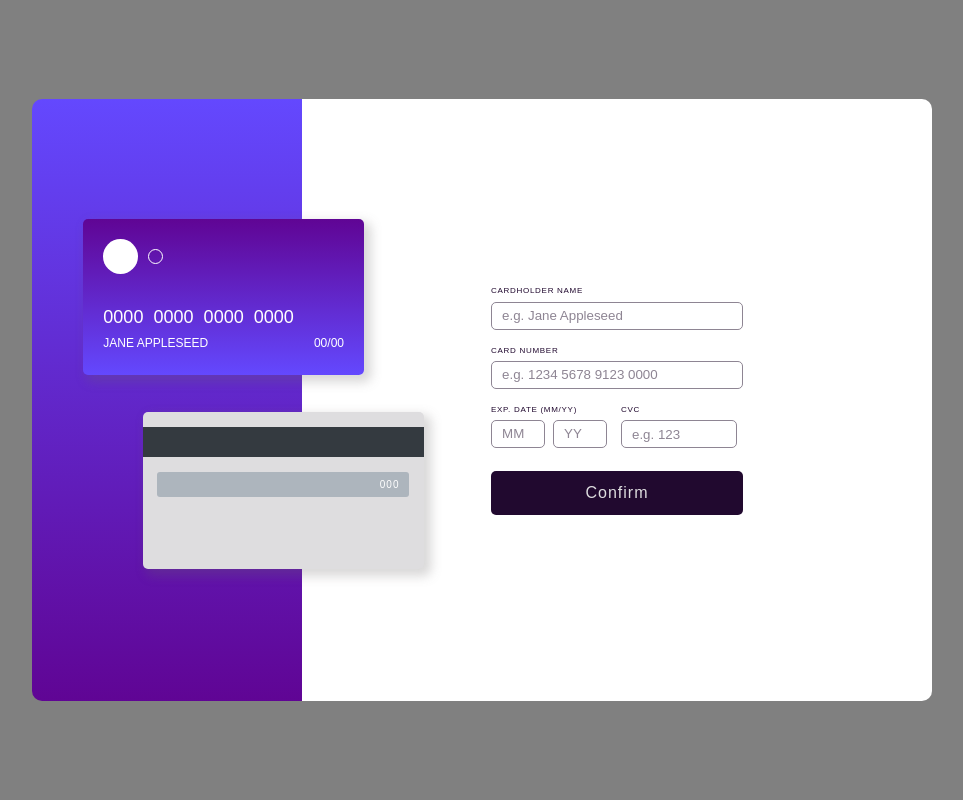
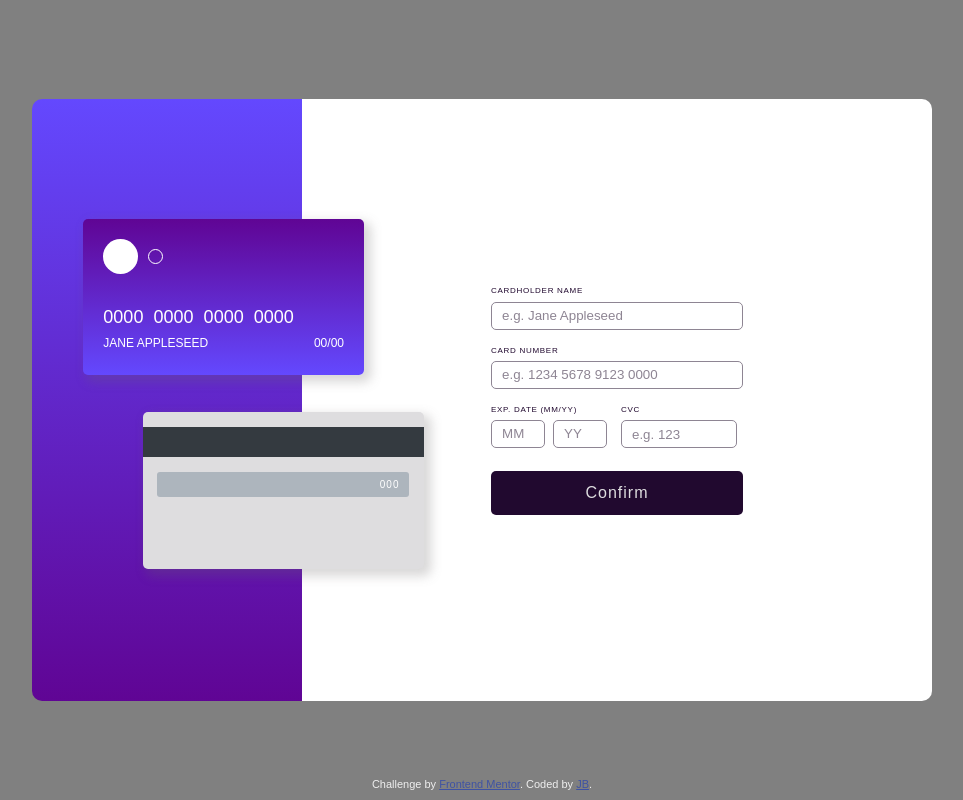
Before and after one commit to I-IAMBATMAN-N/react-interactive-card-2, a React (Vite) app: page / in a window 1280 px wide. Shown: the whole page, without its empty margins (158-1121 px from the left). Built offline with nearby package versions, Linux system fonts and the light colour scheme.

Commit message:
[UPDATE] FM dep.

```diff
--- a/index.html
+++ b/index.html
@@ -10,10 +10,22 @@
       href="https://fonts.googleapis.com/css2?family=Space+Grotesk&display=swap"
       rel="stylesheet"
     />
-    <title>react-interactive-card-form</title>
+    <link
+      rel="icon"
+      type="image/png"
+      sizes="32x32"
+      href="./images/favicon-32x32.png"
+    />
+    <title>Frontend Mentor | React Interactive card details form</title>
   </head>
   <body>
     <div id="root"></div>
     <script type="module" src="/src/main.jsx"></script>
+    <div class="attribution">
+      Challenge by
+      <a href="https://www.frontendmentor.io?ref=challenge" target="_blank"
+        >Frontend Mentor</a
+      >. Coded by <a href="#">JB</a>.
+    </div>
   </body>
 </html>
--- a/src/App.css
+++ b/src/App.css
@@ -344,6 +344,19 @@ article form button :hover {
   border-radius: 50%;
   background-image: linear-gradient(hsl(278, 94%, 30%), hsl(249, 99%, 64%));
 }
+.attribution {
+  font-size: 11px;
+  text-align: center;
+
+  width: 100%;
+
+  position: absolute;
+  bottom: 8px;
+  left: 0;
+}
+.attribution a {
+  color: hsl(228, 45%, 44%);
+}
 @media (max-width: 750px) {
   body {
     padding-top: 0;
```
Also changed, not shown: images/favicon-32x32.png (added).
